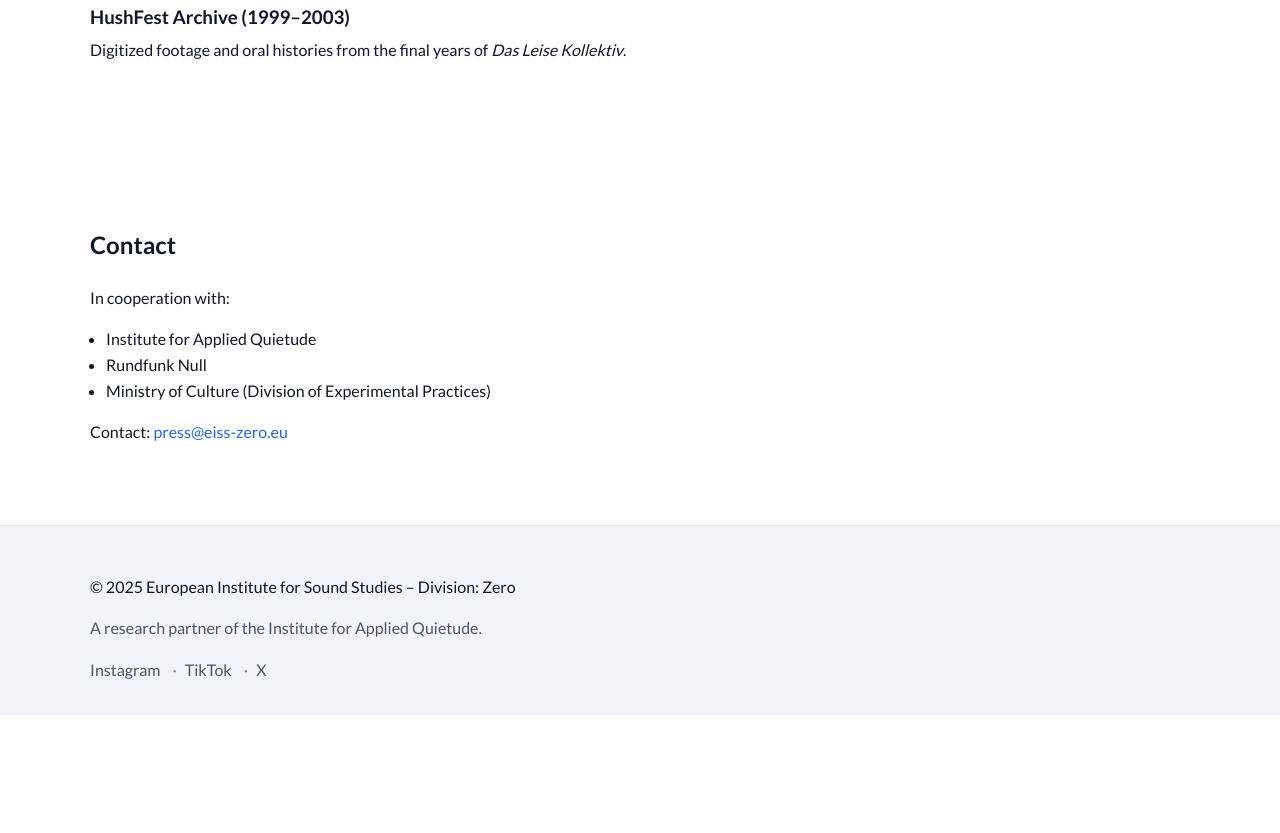
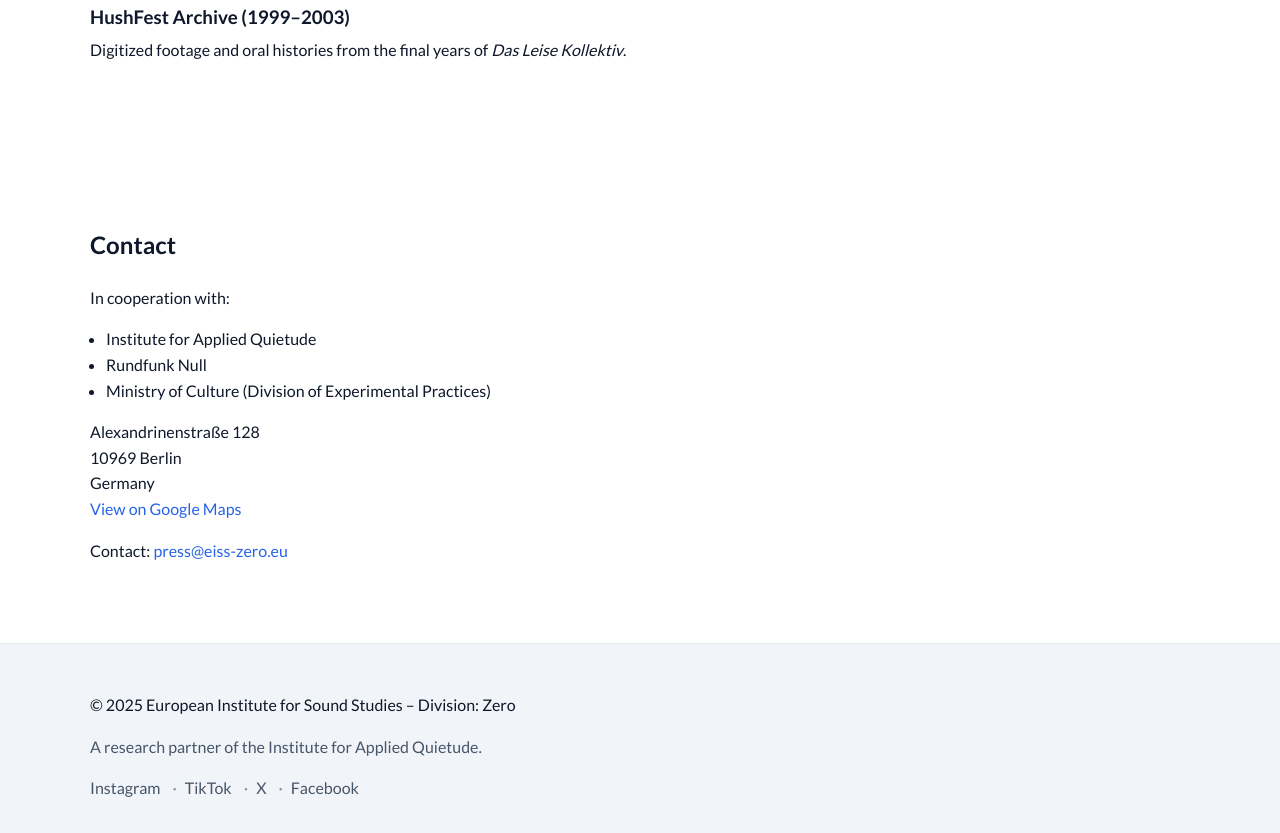
Before and after one commit to Jupiman/eiss-zero, a plain HTML site: page index.html in a window 1280 px wide. Shown: the part 1113-1946 px from the top of the page. Before the commit the page ends 1828 px from the top, so only its background shows below. Drawn offline with Linux system fonts and the light colour scheme.

Commit message:
added adress and facebook

```diff
--- a/css/styles.css
+++ b/css/styles.css
@@ -146,6 +146,11 @@ input, textarea { width: 100%; padding: .6rem .75rem; border-radius: .5rem; bord
 .list.tight { padding-left: 1rem; }
 .mt { margin-top: 1rem; }
 
+/* Contact address block */
+.contact-address { font-style: normal; color: var(--text); }
+.contact-address a { color: var(--brand); }
+.contact-address a:hover { text-decoration: underline; }
+
 /* Static waveform line at bottom */
 body::after {
   content: ""; position: fixed; left: 0; right: 0; bottom: 0; height: 40px; pointer-events: none; opacity: .25;
--- a/index.html
+++ b/index.html
@@ -105,6 +105,12 @@
             <li>Rundfunk Null</li>
             <li>Ministry of Culture (Division of Experimental Practices)</li>
           </ul>
+          <address class="contact-address mt" translate="no">
+            Alexandrinenstraße 128<br />
+            10969 Berlin<br />
+            Germany<br />
+            <a href="https://maps.app.goo.gl/qh2xjjy3Q7frrWwW9" target="_blank" rel="noopener noreferrer">View on Google Maps</a>
+          </address>
           <p class="mt">Contact: <a href="mailto:press@eiss-zero.eu">press@eiss-zero.eu</a></p>
         </div>
       </section>
@@ -127,6 +133,9 @@
             <li>
               <a href="https://x.com/eiss_div_zero" target="_blank" rel="noopener noreferrer" aria-label="X (opens in new tab)">X</a>
             </li>
+            <li>
+              <a href="https://www.facebook.com/profile.php?id=61583465721593" target="_blank" rel="noopener noreferrer" aria-label="Facebook (opens in new tab)">Facebook</a>
+            </li>
           </ul>
         </nav>
       </div>
```
